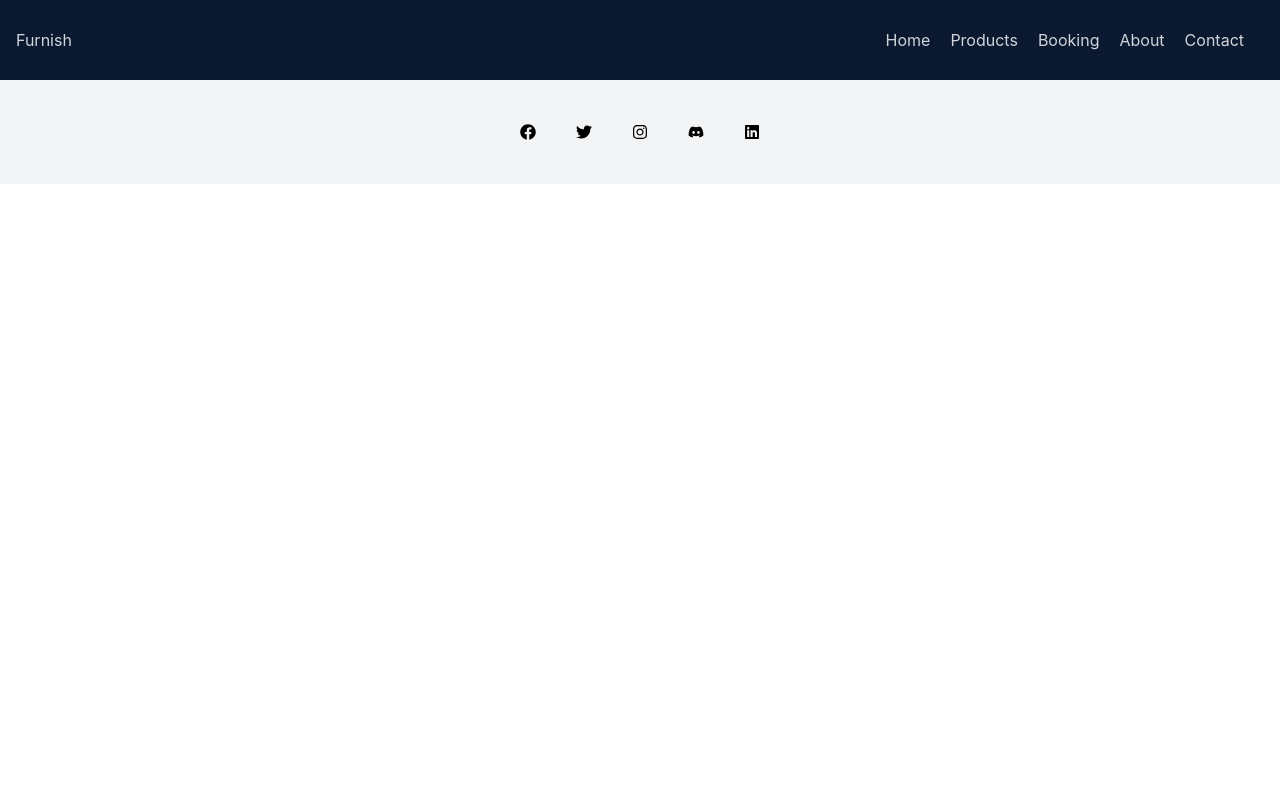
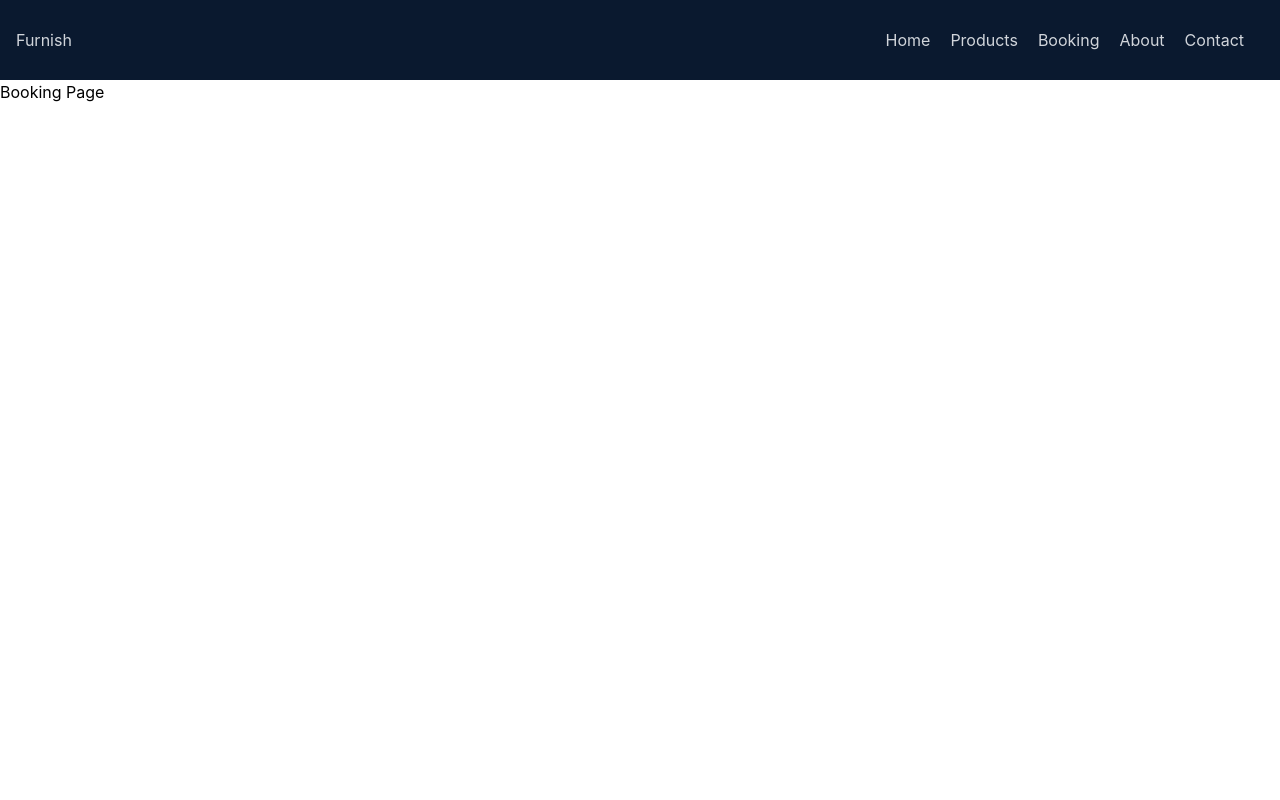
Before and after one commit to zobayertihan/Furnish, a React (Create React App) app: page /booking in a window 1280 px wide. Shown: the top 800 px of the page. Built offline with nearby package versions, Linux system fonts and the light colour scheme.

Commit message:
Screen Resoulatuion Fixed

```diff
--- a/src/components/Footer/Footer.js
+++ b/src/components/Footer/Footer.js
@@ -3,10 +3,10 @@ import { FaDiscord, FaFacebook, FaInstagram, FaLinkedin, FaTwitter } from 'react
 
 const Footer = () => {
     return (
-        <footer className=" bg-gray-100 text-black">
-            <div className="container flex items-center gap-8 p-4 md:p-8 lg:flex-col divide-gray-400">
+        <footer className=" bg-[#0a192f] text-white">
+            <div className="container flex items-center gap-8 p-4 md:p-8 flex-col divide-gray-400">
                 <div className='flex items-center'>
-                    <span className="dark:text-gray-800">© Copyright 2022. BiCycle Keepr. All Rights Reserved.</span>
+                    <span className="text-white">© Copyright 2022. BiCycle Keepr. All Rights Reserved.</span>
                 </div>
                 <div className="flex justify-end items-center pt-6 lg:pt-0">
                     <div className="flex space-x-4">
--- a/src/components/Navbar/Navbar.js
+++ b/src/components/Navbar/Navbar.js
@@ -39,7 +39,7 @@ const Navbar = () => {
     </>
 
     return (
-        <div className='fixed w-full h-[80px] flex justify-between items-center px-4 bg-[#0a192f] text-gray-300'>
+        <div className='w-full h-[80px] flex justify-between items-center px-4 bg-[#0a192f] text-gray-300'>
             <div>
                 {/* <img src={Logo} alt='Logo' style={{ width: '200px' }} /> */}
                 <h1>Furnish</h1>
--- a/src/pages/About/About.js
+++ b/src/pages/About/About.js
@@ -2,7 +2,7 @@ import React from 'react';
 
 const About = () => {
     return (
-        <div>
+        <div className='h-screen'>
             <h1>About Page</h1>
         </div>
     );
--- a/src/pages/Booking/Booking.js
+++ b/src/pages/Booking/Booking.js
@@ -2,7 +2,7 @@ import React from 'react';
 
 const Booking = () => {
     return (
-        <div>
+        <div className='h-screen'>
             <h1>Booking Page</h1>
         </div>
     );
--- a/src/pages/Contact/Contact.js
+++ b/src/pages/Contact/Contact.js
@@ -2,7 +2,7 @@ import React from 'react';
 
 const Contact = () => {
     return (
-        <div>
+        <div className='h-screen'>
             <h1>Contact Page</h1>
         </div>
     );
--- a/src/pages/Home/Home.js
+++ b/src/pages/Home/Home.js
@@ -2,7 +2,7 @@ import React from 'react';
 
 const Home = () => {
     return (
-        <div>
+        <div className='h-screen'>
             <h1>Homepage</h1>
         </div>
     );
--- a/src/pages/Product/Product.js
+++ b/src/pages/Product/Product.js
@@ -2,7 +2,7 @@ import React from 'react';
 
 const Product = () => {
     return (
-        <div>
+        <div className='h-screen'>
             <h1>Product page</h1>
         </div>
     );
```
